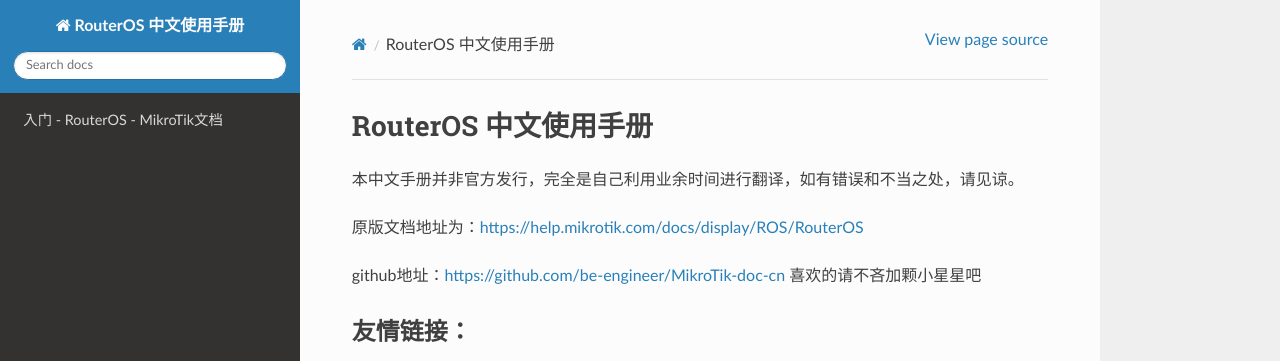
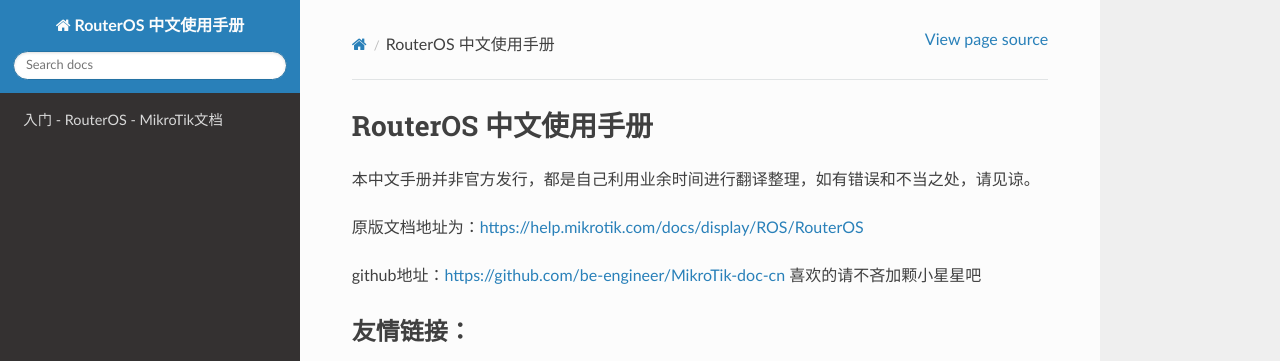
Before and after one commit to be-engineer/MikroTik-doc-cn, a Sphinx documentation site: the page built from source/index.rst, in a window 1280 px wide and 900 px high. Shown: the top 361 px of the window. Built offline with Sphinx 7.4.7 and the Read the Docs theme 2.0.0, drawn with Linux system fonts in a browser that asks for light colours.

Commit message:
Update index.rst

```diff
--- a/source/index.rst
+++ b/source/index.rst
@@ -2,7 +2,7 @@
 RouterOS 中文使用手册
 ===============================
 
-本中文手册并非官方发行，完全是自己利用业余时间进行翻译，如有错误和不当之处，请见谅。
+本中文手册并非官方发行，都是自己利用业余时间进行翻译整理，如有错误和不当之处，请见谅。
 
 原版文档地址为：https://help.mikrotik.com/docs/display/ROS/RouterOS
 
```
